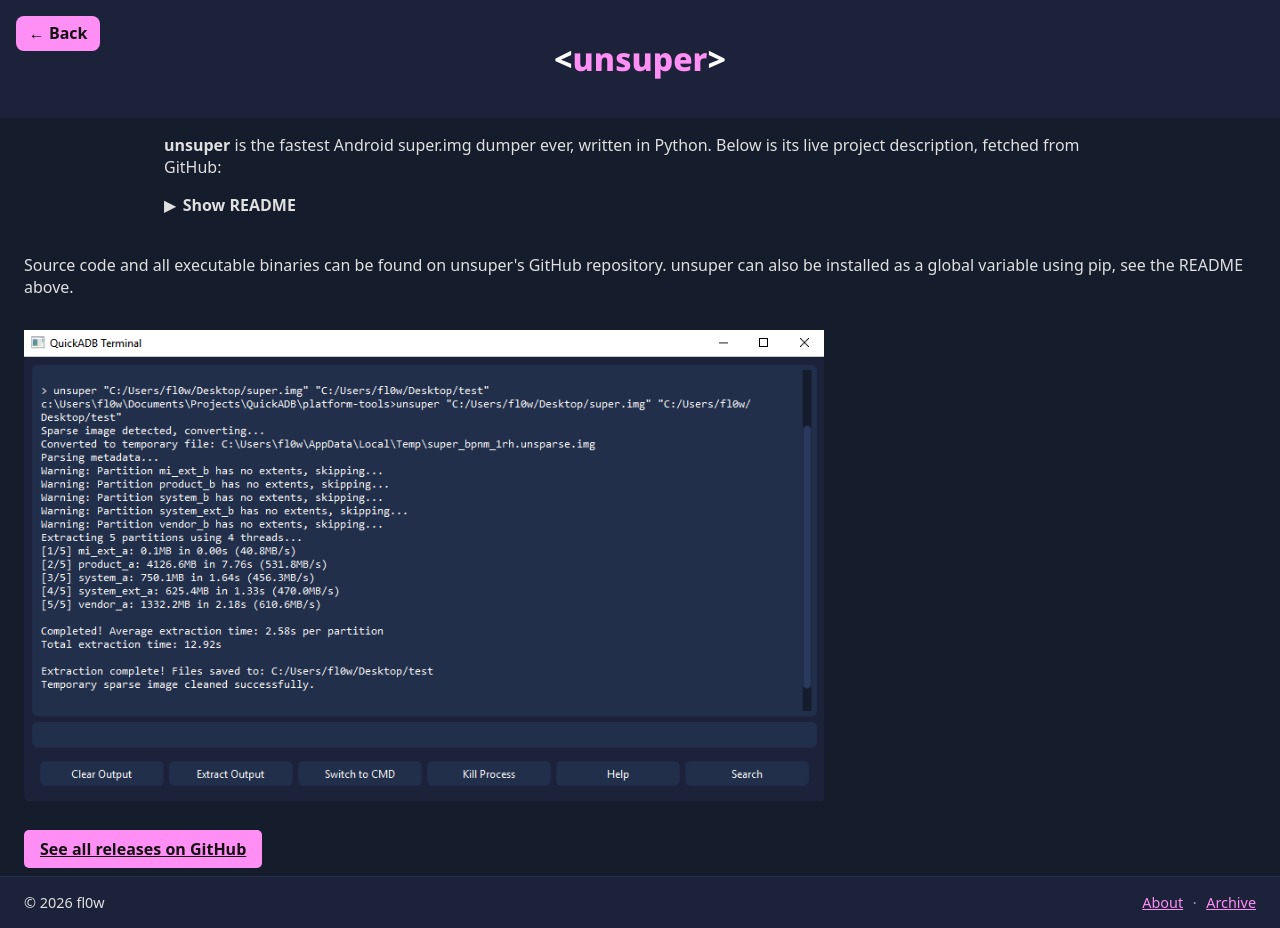
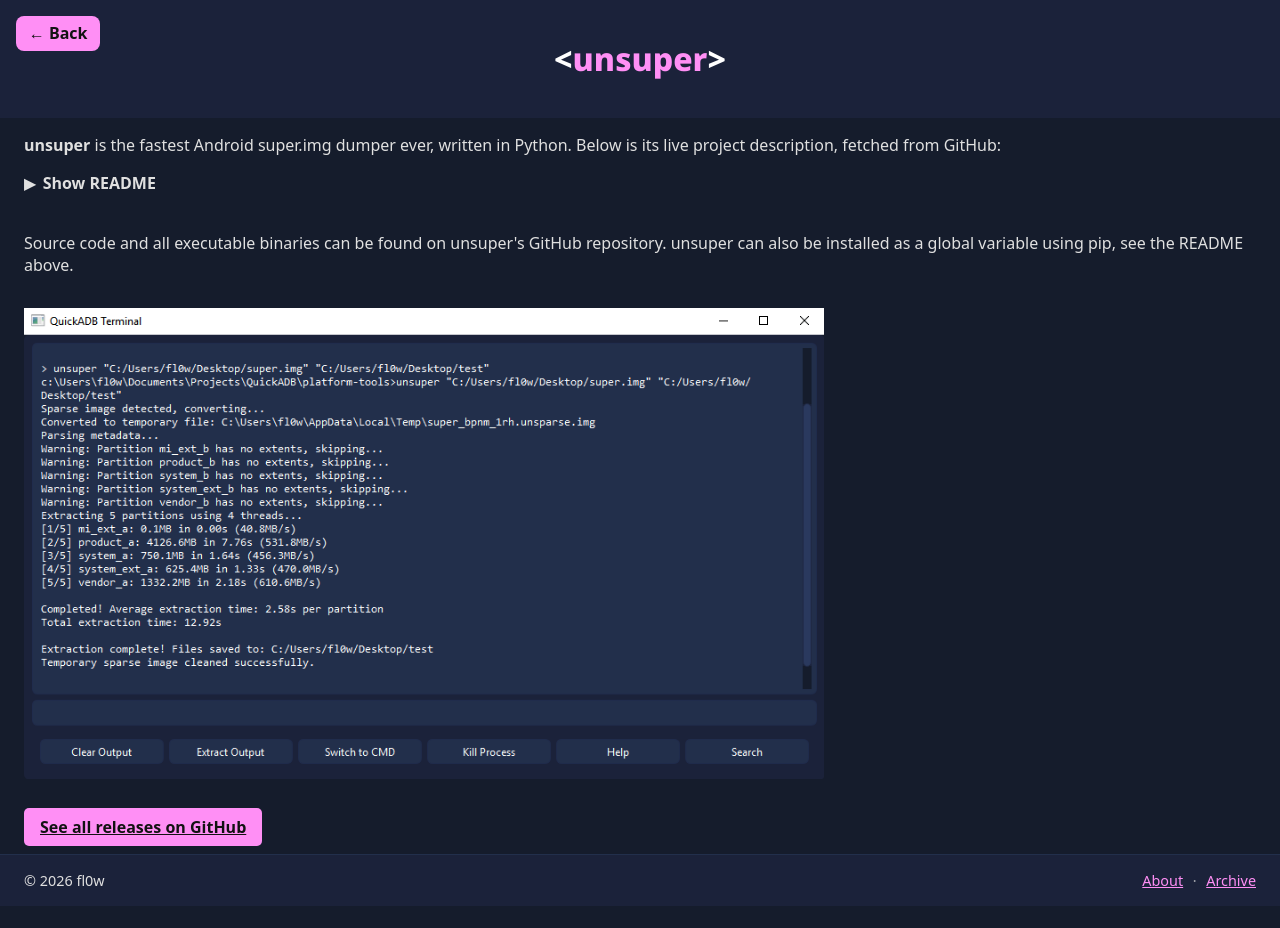
Before and after one commit to codefl0w/CodeFl0w.github.io, a Jekyll site: the page built from archive/projects/unsuper.html, in a window 1280 px wide. Built offline with Jekyll 4.4.1, drawn with Linux system fonts in a browser that asks for light colours; after the commit the page ends 906 px from its top, so only the background shows below that.

Commit message:
slight fix

```diff
--- a/assets/css/style.css
+++ b/assets/css/style.css
@@ -341,11 +341,7 @@
 }
 
 /* === TOOLS / TXTFORMAT === */
-.tool-container {
-  padding: 0 1.5rem;
-  max-width: 1000px;
-  margin: 0 auto;
-}
+
 
 textarea {
   width: 100%;
```
